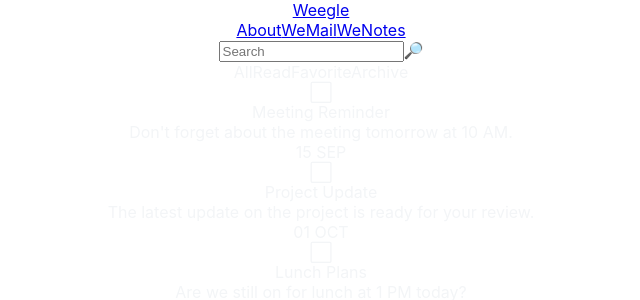
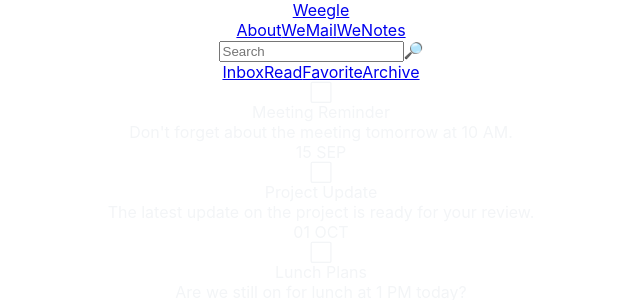
Before and after one commit to AviadMalikan/Weegle, a React (Create React App) app: page /mail in a window 1280 px wide. Shown: the top 300 px of the page, without its empty margins (319-959 px from the left). Built offline with nearby package versions, Linux system fonts and the light colour scheme.

Commit message:
add support with params to labels filter with navlink. add css to loader and to labels-filter/

```diff
--- a/src/App.js
+++ b/src/App.js
@@ -17,8 +17,10 @@ function App() {
       <Routes>
         <Route path="/" element={<Home />} />
         <Route path="/about" element={<About />} />
-        <Route path="/mail" element={<MailIndex />} />
-        <Route path="/mail/:mailId" element={<MailDetails />} />
+        <Route path="/mail" element={<MailIndex />}>
+          <Route path="/mail/:label" element={<MailIndex />} />
+        </Route>
+        <Route path="/mail/inbox/:mailId" element={<MailDetails />} />
       </Routes>
 
       <UserMsg />
--- a/src/assets/style/cmp/mail/mail-labels-filter.css
+++ b/src/assets/style/cmp/mail/mail-labels-filter.css
@@ -2,3 +2,24 @@
     display: flex;
     flex-direction: column;
 }
+
+.label-filter {
+    width: min-content;
+    width: 120px;
+    background-color: var(--gray4);
+    border-start-end-radius: 10px;
+    border-end-end-radius: 10px;
+    padding: 3px 0;
+}
+
+.label-filter.active {
+    background-color: var(--gray2);
+}
+
+.label-filter.active:hover {
+    background-color: var(--gray2);
+}
+
+.label-filter:hover {
+    background-color: var(--gray3);
+}
--- a/src/cmps/mails/mail-labels-filter.jsx
+++ b/src/cmps/mails/mail-labels-filter.jsx
@@ -1,8 +1,14 @@
-import { useEffect, useState } from "react"
+import { useEffect } from "react"
 import { mailService } from "../../services/mail.service"
+import { NavLink, useParams } from "react-router-dom"
 
 
 export function MailLabelsFilter({ onSetFilterBy }) {
+    const params = useParams()
+
+    useEffect(() => {
+        onSelectLabel(params.label)
+    }, [])
 
     function onSelectLabel(label) {
         let filterBy = mailService.getDefaultFilter()
@@ -14,30 +20,29 @@ export function MailLabelsFilter({ onSetFilterBy }) {
             case 'read':
                 filterBy.isRead = true
                 break
-            case 'trash':
+            case 'archive':
                 filterBy.isArchive = true
                 break
         }
-
         onSetFilterBy(filterBy)
     }
 
     return <section className="mail-label-filter">
-        <label onClick={onSelectLabel}>
-            All
-        </label>
+        <NavLink to="/mail/inbox" className="label-filter" onClick={onSelectLabel}>
+            Inbox
+        </NavLink>
 
-        <label onClick={() => onSelectLabel('read')}>
+        <NavLink to="/mail/read" className="label-filter" onClick={() => onSelectLabel('read')}>
             Read
-        </label>
+        </NavLink>
 
-        <label onClick={() => onSelectLabel('favorite')}>
+        <NavLink to="/mail/favorite" className="label-filter" onClick={() => onSelectLabel('favorite')}>
             Favorite
-        </label>
+        </NavLink>
 
-        <label onClick={() => onSelectLabel('archive')}>
+        <NavLink className="label-filter" onClick={() => onSelectLabel('archive')}>
             Archive
-        </label>
+        </NavLink>
 
     </section>
 }
--- a/src/views/mail-index.jsx
+++ b/src/views/mail-index.jsx
@@ -9,6 +9,7 @@ export function MailIndex() {
     const [mails, setMails] = useState([])
     const [filterBy, setFilterBy] = useState(mailService.getDefaultFilter)
     const [isLoading, setIsLoading] = useState(false)
+
 
     useEffect(() => {
         loadMails()
@@ -23,15 +24,21 @@ export function MailIndex() {
     }
 
     function onSetFilterBy(filterBy) {
+        console.log('filterBy11: ', filterBy)
+
         setFilterBy(filterBy)
     }
 
     return <main className="">
         <MailTextFilter onSetFilterBy={onSetFilterBy} />
 
-        <MailLabelsFilter onSetFilterBy={onSetFilterBy} />
-        {isLoading && <h3>LOADING...</h3>}
-        {(!isLoading) && <MailList mails={mails} />}
-        {(!mails.length && !isLoading) && <h3>Not found mails.</h3>}
+        <section className="labels-mails-group">
+            <MailLabelsFilter onSetFilterBy={onSetFilterBy} />
+            {isLoading && <div className="loader">
+                <h3>LOADING...</h3>
+            </div>}
+            {(!mails.length && !isLoading) && <h3>No mails found.</h3>}
+            {(!isLoading || !mails.length) && <MailList mails={mails} />}
+        </section>
     </main>
 }
```
